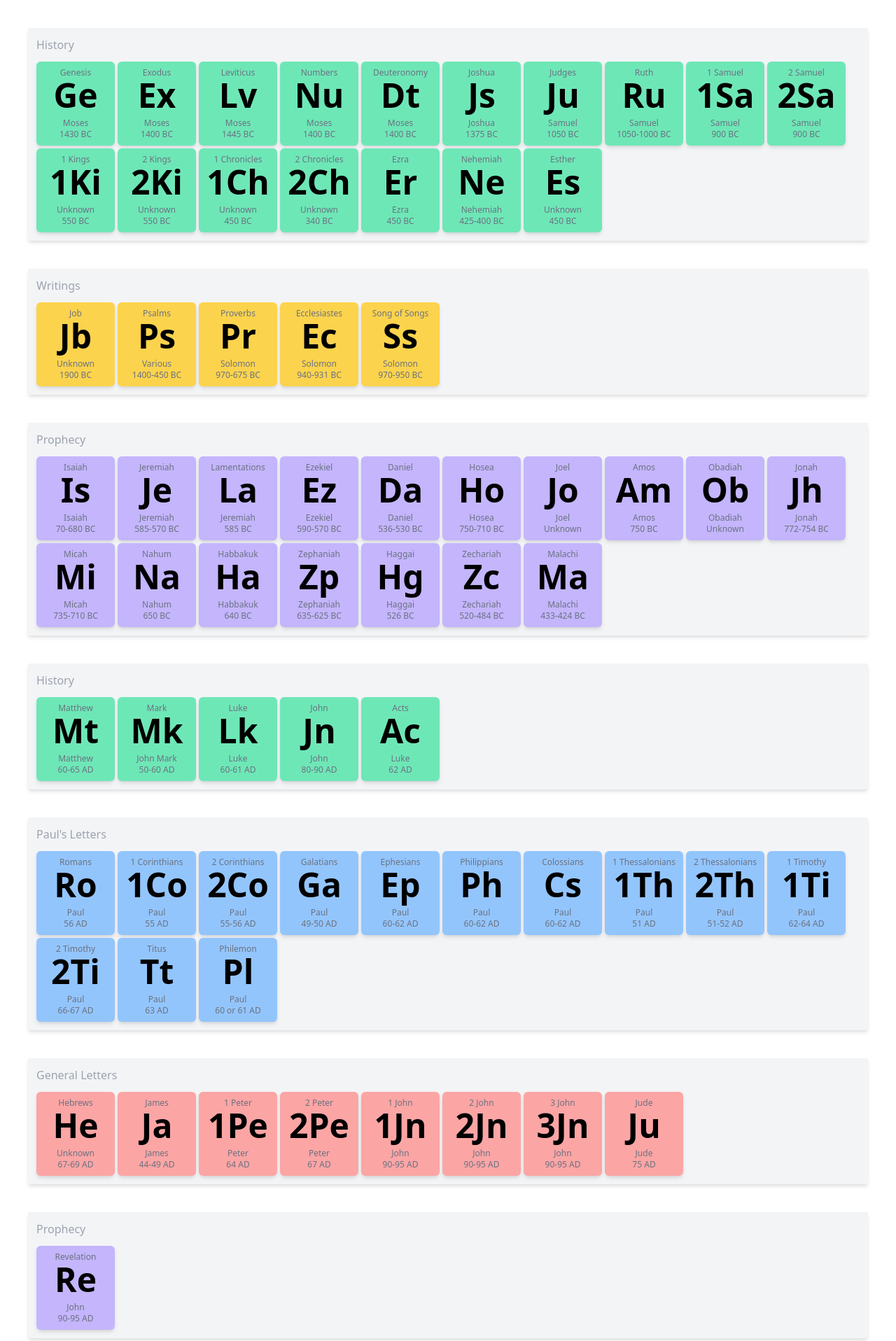
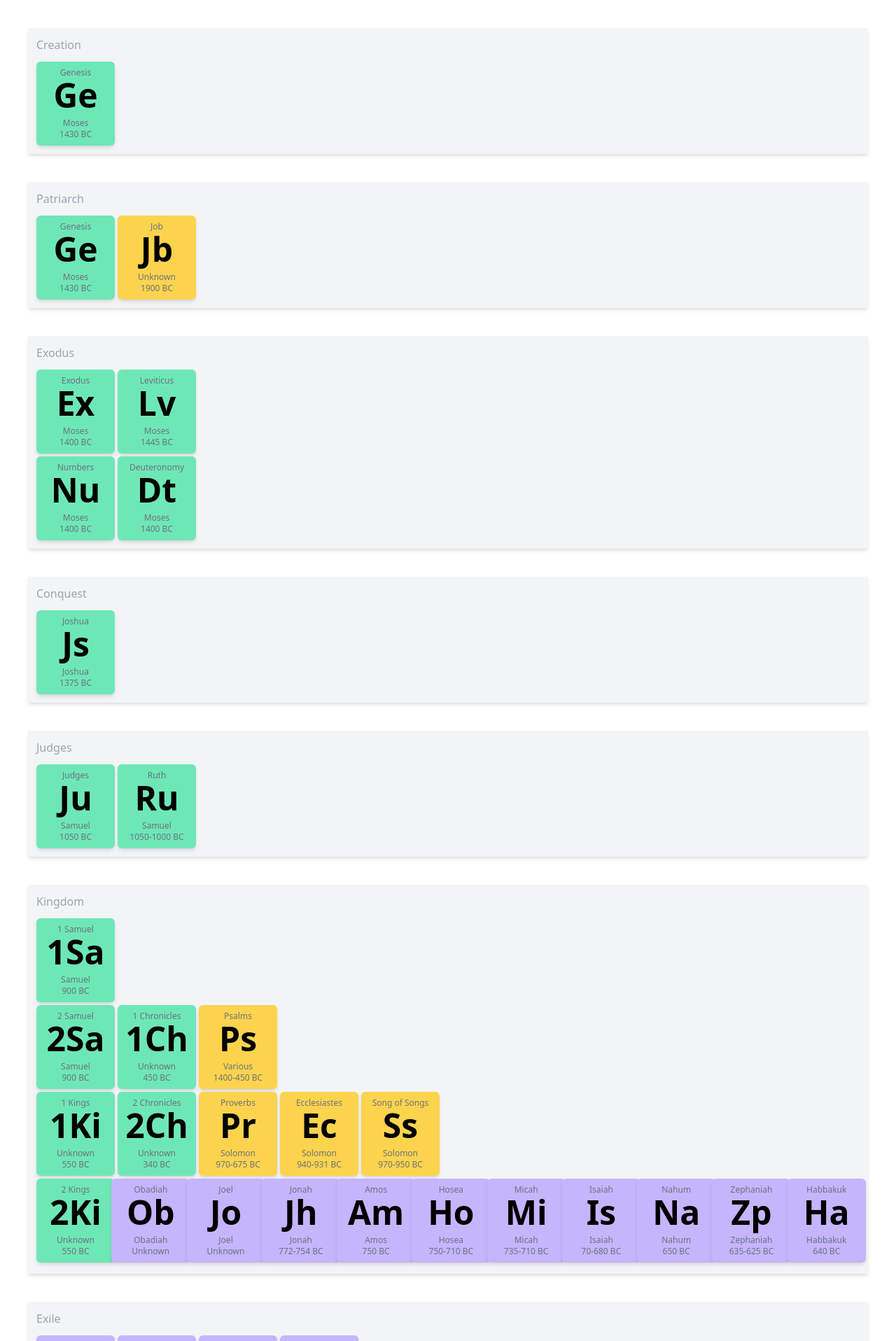
Before and after one commit to robkreisel/the-bible, a React (Create React App) app: page / in a window 1280 px wide. Shown: the top 1916 px of the page at 70% size. Built offline with nearby package versions, Linux system fonts and the light colour scheme.

Commit message:
Show OT Chronological only

```diff
--- a/src/App.js
+++ b/src/App.js
@@ -7,10 +7,10 @@ import OTChronological from './components/OTChronological';
 function App() {
   return (
     <div>
-      <div className="block">
+      <div className="hidden">
         <OTDetails />
       </div>
-      <div className="block">
+      <div className="hidden">
         <NTDetails />
       </div>
       <div className="block">
```
